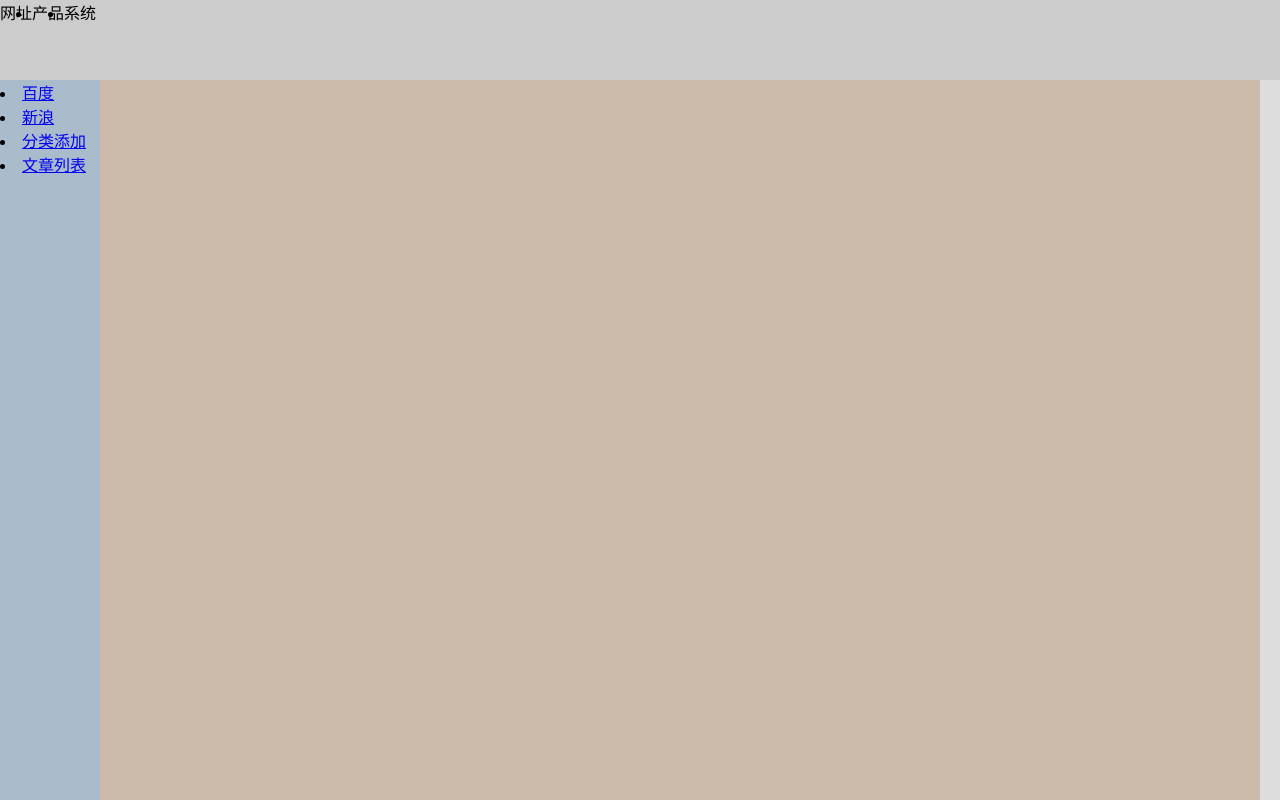
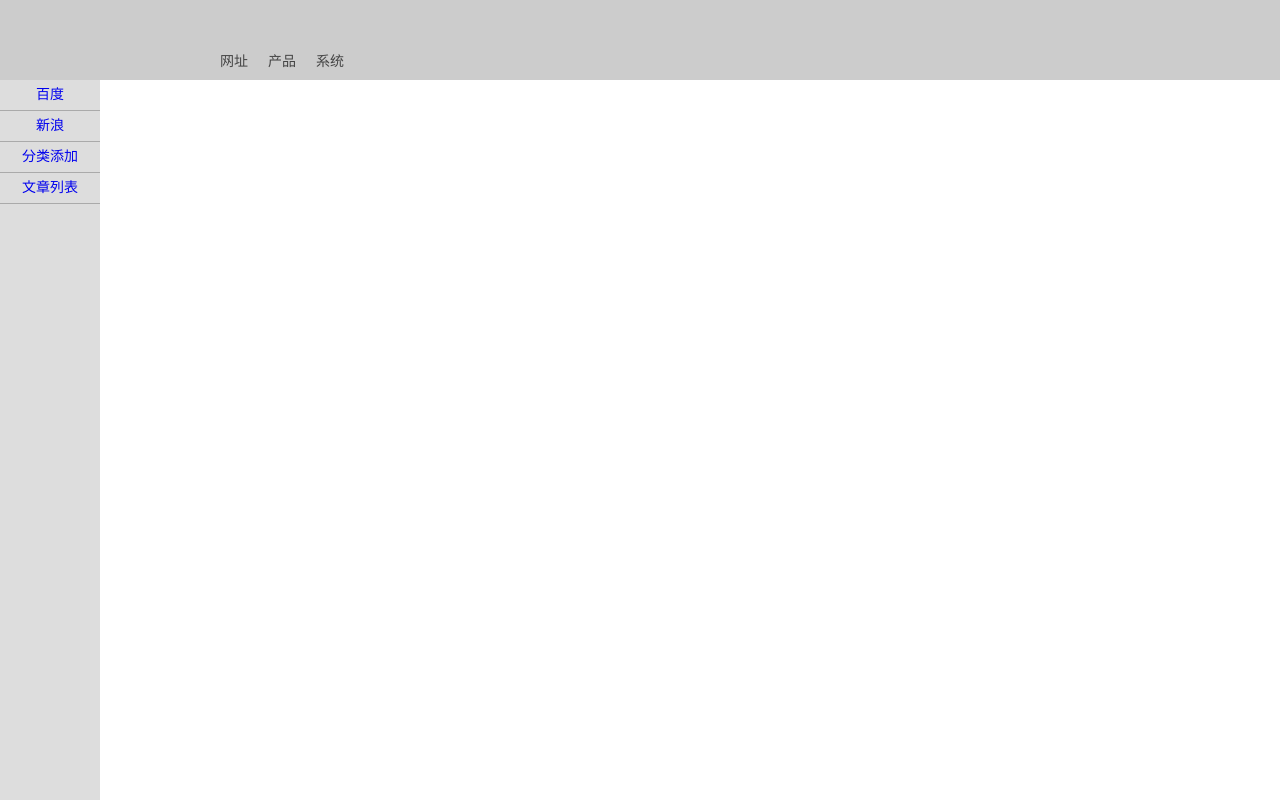
Before and after one commit to jishuai0207/myfw, a CodeIgniter app: page /index.php/admin/home/index in a window 1280 px wide. Run offline with CodeIgniter, Linux system fonts and the light colour scheme.

Commit message:
jiben xiu gai wan bi hou tai

```diff
--- a/application/views/ahome/index.php
+++ b/application/views/ahome/index.php
@@ -7,11 +7,11 @@
 <body>
 	<input type="hidden" Id="moduleId" pagename="aindex"/>
 	<div class="header">
-		<ul>
+		<dl>
 		<?php foreach($menu as $k => $v){ ?>
-			<li class="menu" index="<?php echo $k;?>"><?php echo $v['name'];?></li>
+			<dd class="menu" index="<?php echo $k;?>"><?php echo $v['name'];?></dd>
 		<?php }?>
-		</ul>
+		</dl>
 	</div>
 	<div class="center">
 		<div class="left_menu">
--- a/application/views/include/template/leftmenu.php
+++ b/application/views/include/template/leftmenu.php
@@ -1,5 +1,5 @@
 <script id="submenu" type="text/html">
     {{each submenu as value i}}
-	<li><a href="{{value.url}}" target="main">{{value.name}}</a></li>
+	<dd><a href="{{value.url}}" target="main">{{value.name}}</a></dd>
     {{/each}}
 </script>
--- a/static/style/common/fw.css
+++ b/static/style/common/fw.css
@@ -1,9 +1,24 @@
 *{padding: 0;margin: 0;}
-body{width: 100%;background-color: #ddd;overflow-x:hidden;}
+body{font-family:"微软雅黑";font-size: 14px;color:#444;}
+body{width: 100%;background-color: #fff;overflow-x:hidden;}
+a{text-decoration: none;}
+/*头部样式*/
 .header{height: 80px;background-color: #ccc;}
-.center{width: 100%;background-color: #aaa;}
-.left_menu{background-color: #abc;float:left;width: 100px;}
-.main{float:left;width: 100%;background-color: #cba;overflow: hidden;}
+.header dl{height: 30px;padding-top: 50px;padding-left: 200px;}
+.header dd{display: block;float: left;padding-left: 20px;}
+
+/*左侧菜单*/
+.left_menu{background-color: #ddd;float:left;width: 100px;}
+#leftbar{width:100px;}
+#leftbar dd{line-height: 30px;text-align: center;border-bottom: 1px solid #aaa;}
+#leftbar dd:hover{background-color: #999;cursor: pointer;}
+#leftbar dd a{display: block;}
+#leftbar dd a:hover{color: #fff;}
+
+
+/*主体内容*/
+.center{width: 100%;background-color: #fff;}
+.main{float:left;width: 100%;background-color: #fff;overflow: hidden;}
 .main_content{width: 100%;height: 100%;}
 
 .menu{float: left;}
```
